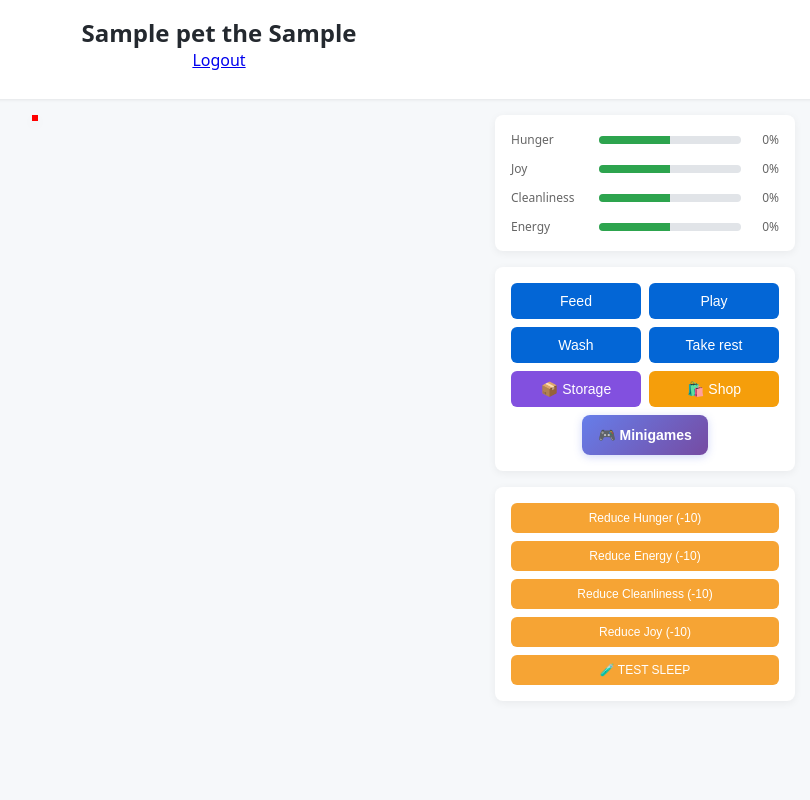
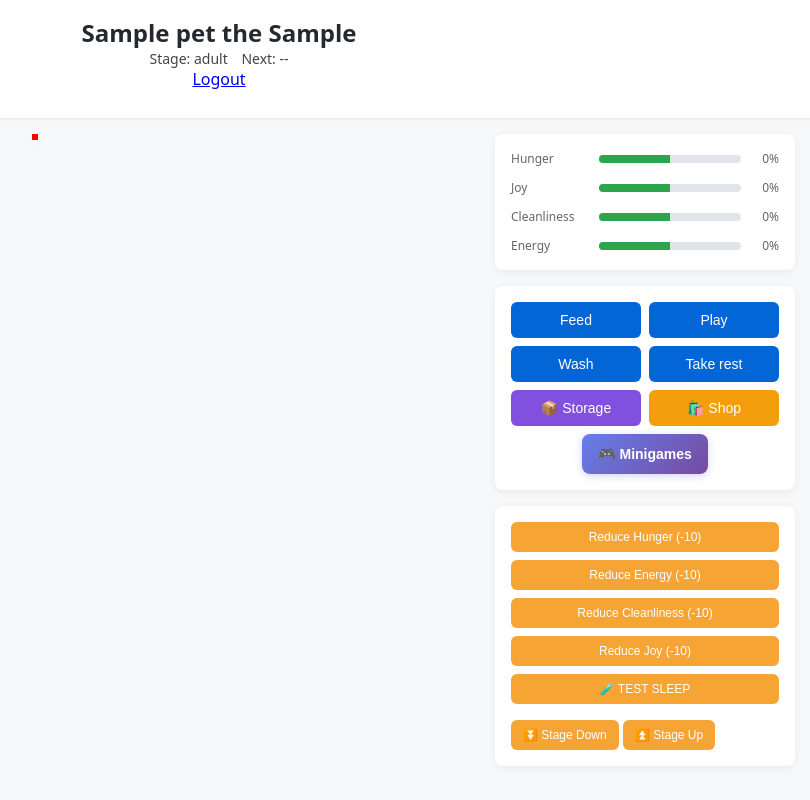
Before and after one commit to Acejack7/tamagochi, a Flask app: page / in a window 1280 px wide. Shown: the whole page, without its empty margins (421-1231 px from the left). Run offline with Flask 3, Linux system fonts and the light colour scheme; a user stored in the database is signed in; tables that the repository leaves empty hold one stand-in row (values such as "Sample post"); some libraries are stand-ins or nearby versions.

Commit message:
feat: add maturity stages (child/teen/adult) + debug controls
backend: add MATURITY_ORDER and durations; Pet maturity helpers

api: include maturity in /api/pet/stats; add POST /api/pet/maturity (up/down/set)

frontend: placeholder sprites for child/teen squirrel; adult unchanged; stage-aware sprite selection

ui: header maturity info and Stage Up/Down debug buttons

fix: add MenuManager.updateMaturityLabels and wire handlers

note: stat decay unchanged; future work may vary by stage

```diff
--- a/app/static/js/main.js
+++ b/app/static/js/main.js
@@ -16,6 +16,7 @@
 let petType = 'hedgehog'; // default, will be updated from server
 let gameScene;
 let currentPetState = 'idle';
+let maturityStage = 'adult';
 let foodDisplaySprite = null; // For showing food images
 let foodDisplayTimer = null; // For timing food display
 
@@ -186,6 +187,16 @@
 
 	getActiveMenu() {
 		return this.activeMenu;
+	}
+
+	updateMaturityLabels(maturity) {
+		if (!maturity) return;
+		const stageEl = document.getElementById('maturity-stage');
+		const nextEl = document.getElementById('maturity-next');
+		if (stageEl) stageEl.textContent = `Stage: ${maturity.stage}`;
+		if (nextEl) {
+			nextEl.textContent = maturity.next_change_time ? `Next: ${new Date(maturity.next_change_time).toLocaleString()}` : 'Next: --';
+		}
 	}
 }
 
@@ -654,6 +665,11 @@
 
 			// Update stats
 			updateStatsDisplay(data.stats);
+			// Update maturity if included
+			if (data.maturity) {
+				maturityStage = data.maturity.stage || maturityStage;
+				applyMaturitySprites();
+			}
 
 			// Show success feedback
 			const feedbackText = actionSubType ?
@@ -696,32 +712,38 @@
 	this.load.image('squirrel_sleeping', '/static/sprites/squirrel_sleeping.png');
 	this.load.image('squirrel_sad', '/static/sprites/squirrel_sad.png');
 
-	// Load squirrel idle animation sprite sheet (4 frames, 256x256 each)
+	// Load squirrel idle animation sprite sheet (adult default)
 	this.load.spritesheet('squirrel_idle_anim', '/static/sprites/sheets/squirrel_idle_sprite.png', {
 		frameWidth: 256,
 		frameHeight: 256
 	});
 
-	// Load squirrel hungry animation sprite sheet (4 frames, 256x256 each)
+	// Load squirrel hungry animation sprite sheet (adult default)
 	this.load.spritesheet('squirrel_hungry_anim', '/static/sprites/sheets/squirrel_hungry_sprite.png', {
 		frameWidth: 256,
 		frameHeight: 256
 	});
 
-	// Load squirrel sleeping animation sprite sheet (4 frames, 256x256 each)
+	// Load squirrel sleeping animation sprite sheet (adult default)
 	this.load.spritesheet('squirrel_sleeping_anim', '/static/sprites/sheets/squirrel_sleepy_sprite.png', {
 		frameWidth: 256,
 		frameHeight: 256
 	});
 
-	// Load squirrel dirty animation sprite sheet (4 frames, 256x256 each)
+	// Load squirrel dirty animation sprite sheet (adult default)
 	this.load.spritesheet('squirrel_dirty_anim', '/static/sprites/sheets/squirrel_dirty_sprite.png', {
 		frameWidth: 256,
 		frameHeight: 256
 	});
 
-	// Load squirrel bored animation sprite sheet (4 frames, 256x256 each)
+	// Load squirrel bored animation sprite sheet (adult default)
 	this.load.spritesheet('squirrel_bored_anim', '/static/sprites/sheets/squirrel_bored_sprite.png', {
+		frameWidth: 256,
+		frameHeight: 256
+	});
+
+	// Child/Teen placeholder sprite sheet (used for all states in early stages)
+	this.load.spritesheet('squirrel_placeholder_anim', '/static/sprites/sheets/placeholder_sprite.png', {
 		frameWidth: 256,
 		frameHeight: 256
 	});
@@ -739,6 +761,11 @@
 	// Load play images
 	this.load.image('tennis_ball', '/static/img/tennis_ball.png');
 	this.load.image('play_wheel', '/static/img/play_wheel.png');
+
+	// Wash images used by overlay image functions
+	this.load.image('washbasin', '/static/img/washbasin.png');
+	this.load.image('shower_cabin', '/static/img/shower_cabin.png');
+	this.load.image('bath', '/static/img/bath.png');
 
 	console.log('Squirrel sprites, food, sleep, and play images loaded');
 
@@ -771,17 +798,18 @@
 	if (petType === 'squirrel') {
 		// Use animated squirrel sprite
 		console.log('Creating animated squirrel sprite...');
-		pet = this.add.sprite(GAME_WIDTH / 2, GAME_HEIGHT / 2, 'squirrel_idle_anim');
+		const initialKey = getStageSpriteKey('idle');
+		pet = this.add.sprite(GAME_WIDTH / 2, GAME_HEIGHT / 2, initialKey);
 
 		// Since frames are already 256x256, we don't need to scale x2
 		pet.setScale(1);
 
-		// Create idle animation (4 frames at 2fps = 2 seconds total)
+		// Create idle animation (4 frames)
 		this.anims.create({
 			key: 'squirrel_idle_animation',
 			frames: this.anims.generateFrameNumbers('squirrel_idle_anim', { start: 0, end: 3 }),
 			frameRate: 0.65,
-			repeat: -1 // Loop forever
+			repeat: -1
 		});
 
 		// Create hungry animation (4 frames at 2fps = 2 seconds total)
@@ -816,8 +844,8 @@
 			repeat: -1 // Loop forever
 		});
 
-		// Start the idle animation
-		pet.play('squirrel_idle_animation');
+		// Start the idle animation (may be overridden to placeholder later)
+		pet.play(getStageAnimationKey('idle'));
 
 		console.log('Animated squirrel sprite created:', pet);
 
@@ -869,6 +897,21 @@
 			if (data.success) {
 				// Use loadCurrentStats logic to handle sleep state properly
 				updateStatsDisplay(data.stats);
+				// Maturity info in auto update
+				if (data.maturity) {
+					maturityStage = data.maturity.stage || maturityStage;
+					const stageEl = document.getElementById('maturity-stage');
+					const nextEl = document.getElementById('maturity-next');
+					if (stageEl) stageEl.textContent = `Stage: ${maturityStage}`;
+					if (nextEl) {
+						if (data.maturity.next_change_time) {
+							nextEl.textContent = `Next: ${new Date(data.maturity.next_change_time).toLocaleString()}`;
+						} else {
+							nextEl.textContent = 'Next: --';
+						}
+					}
+					applyMaturitySprites();
+				}
 
 				// Check sleep state (same logic as loadCurrentStats)
 				if (data.is_sleeping && data.sleep_end_time && !isSleeping) {
@@ -892,6 +935,21 @@
 
 		if (data.success) {
 			updateStatsDisplay(data.stats);
+			// Update maturity UI and stage
+			if (data.maturity) {
+				maturityStage = data.maturity.stage || 'adult';
+				const stageEl = document.getElementById('maturity-stage');
+				const nextEl = document.getElementById('maturity-next');
+				if (stageEl) stageEl.textContent = `Stage: ${maturityStage}`;
+				if (nextEl) {
+					if (data.maturity.next_change_time) {
+						nextEl.textContent = `Next: ${new Date(data.maturity.next_change_time).toLocaleString()}`;
+					} else {
+						nextEl.textContent = 'Next: --';
+					}
+				}
+				applyMaturitySprites();
+			}
 
 			// Update inventory
 			if (data.inventory) {
@@ -1006,6 +1064,20 @@
 	// Setup buy buttons
 	setupBuyButtons();
 
+	// Setup maturity debug buttons
+	const maturityUp = document.getElementById('maturity-up');
+	const maturityDown = document.getElementById('maturity-down');
+	if (maturityUp) {
+		maturityUp.addEventListener('click', async () => {
+			await changeMaturity('up');
+		});
+	}
+	if (maturityDown) {
+		maturityDown.addEventListener('click', async () => {
+			await changeMaturity('down');
+		});
+	}
+
 
 	// Global menu closing functionality
 	document.addEventListener('click', function(e) {
@@ -1028,6 +1100,24 @@
 			menuManager.hideAllMenus();
 		}
 	});
+}
+
+async function changeMaturity(action) {
+	try {
+		const response = await fetch('/api/pet/maturity', {
+			method: 'POST',
+			headers: { 'Content-Type': 'application/json' },
+			body: JSON.stringify({ action })
+		});
+		const data = await response.json();
+		if (data && data.success && data.maturity) {
+			maturityStage = data.maturity.stage || maturityStage;
+			menuManager.updateMaturityLabels(data.maturity);
+			applyMaturitySprites();
+		}
+	} catch (e) {
+		console.error('Failed to change maturity:', e);
+	}
 }
 
 
@@ -1382,6 +1472,9 @@
 function updatePetAppearance(stats) {
 	if (!pet || petType !== 'squirrel') return;
 
+	// Apply maturity sprites before computing states
+	applyMaturitySprites();
+
 	// Determine active states based on thresholds (multiple states can be active)
 	const activeStates = [];
 
@@ -1419,23 +1512,79 @@
 	}
 }
 
-function changePetStateMulti(activeStates, stateKey) {
-	if (!pet || petType !== 'squirrel') {
-		console.log('Cannot change pet state:', { pet: !!pet, petType, activeStates });
-		return;
-	}
-
-	console.log('Changing pet state from', currentPetState, 'to', stateKey, '(states:', activeStates, ')');
-	currentPetState = stateKey;
-
-	// Map state names to their animation sprite sheet keys
-	const stateToSpriteSheet = {
+// Select appropriate sprite sheet per maturity stage
+function getStageSpriteKey(state) {
+	if (petType !== 'squirrel') return 'squirrel_idle_anim';
+	const isAdult = maturityStage === 'adult';
+	if (!isAdult) {
+		return 'squirrel_placeholder_anim';
+	}
+	const mapping = {
 		'idle': 'squirrel_idle_anim',
 		'hungry': 'squirrel_hungry_anim',
 		'sleeping': 'squirrel_sleeping_anim',
 		'dirty': 'squirrel_dirty_anim',
 		'bored': 'squirrel_bored_anim'
 	};
+	return mapping[state] || 'squirrel_idle_anim';
+}
+
+function getStageAnimationKey(state) {
+	if (petType !== 'squirrel') return 'squirrel_idle_animation';
+	const isAdult = maturityStage === 'adult';
+	if (!isAdult) return 'squirrel_placeholder_animation';
+	return `squirrel_${state}_animation`;
+}
+
+function ensurePlaceholderAnimation() {
+	if (!gameScene) return;
+	if (!gameScene.anims.exists('squirrel_placeholder_animation')) {
+		gameScene.anims.create({
+			key: 'squirrel_placeholder_animation',
+			frames: gameScene.anims.generateFrameNumbers('squirrel_placeholder_anim', { start: 0, end: 3 }),
+			frameRate: 0.65,
+			repeat: -1
+		});
+	}
+}
+
+function applyMaturitySprites() {
+	if (!pet || petType !== 'squirrel') return;
+	const isAdult = maturityStage === 'adult';
+	if (!isAdult) {
+		ensurePlaceholderAnimation();
+		pet.stop();
+		pet.setTexture('squirrel_placeholder_anim');
+		pet.play('squirrel_placeholder_animation');
+	} else {
+		// switch back to correct animation for current state
+		const states = currentPetState.includes('+') ? currentPetState.split('+') : [currentPetState];
+		if (states.length === 1) {
+			const key = getStageSpriteKey(states[0]);
+			pet.stop();
+			pet.setTexture(key);
+			pet.play(getStageAnimationKey(states[0]));
+		}
+	}
+}
+
+function changePetStateMulti(activeStates, stateKey) {
+	if (!pet || petType !== 'squirrel') {
+		console.log('Cannot change pet state:', { pet: !!pet, petType, activeStates });
+		return;
+	}
+
+	console.log('Changing pet state from', currentPetState, 'to', stateKey, '(states:', activeStates, ')');
+	currentPetState = stateKey;
+
+	// Map state names to their animation sprite sheet keys (stage-aware)
+	const stateToSpriteSheet = {
+		'idle': getStageSpriteKey('idle'),
+		'hungry': getStageSpriteKey('hungry'),
+		'sleeping': getStageSpriteKey('sleeping'),
+		'dirty': getStageSpriteKey('dirty'),
+		'bored': getStageSpriteKey('bored')
+	};
 
 	// Handle single states that use animated sprites
 	if (activeStates.length === 1) {
@@ -1446,7 +1595,7 @@
 			console.log(`Switching to animated ${state} state`);
 			pet.stop();
 			pet.setTexture(stateToSpriteSheet[state]);
-			pet.play(`squirrel_${state}_animation`);
+			pet.play(getStageAnimationKey(state));
 			console.log(`Animated ${state} state activated`);
 		} else {
 			// Use static sprite (happy, sad)
@@ -1483,7 +1632,7 @@
 	if (gameScene.anims.exists(animationKey)) {
 		console.log(`Using existing combined animation: ${animationKey}`);
 		pet.stop();
-		pet.setTexture('squirrel_idle_anim'); // Use any sprite sheet as base texture
+		pet.setTexture(getStageSpriteKey('idle')); // Use stage-based base texture
 		pet.play(animationKey);
 		return;
 	}
@@ -1493,11 +1642,11 @@
 	// Build combined frame sequence
 	const combinedFrames = [];
 	const stateToSpriteSheet = {
-		'idle': 'squirrel_idle_anim',
-		'hungry': 'squirrel_hungry_anim',
-		'sleeping': 'squirrel_sleeping_anim',
-		'dirty': 'squirrel_dirty_anim',
-		'bored': 'squirrel_bored_anim'
+		'idle': getStageSpriteKey('idle'),
+		'hungry': getStageSpriteKey('hungry'),
+		'sleeping': getStageSpriteKey('sleeping'),
+		'dirty': getStageSpriteKey('dirty'),
+		'bored': getStageSpriteKey('bored')
 	};
 
 	// Add frames from each active state (only animated states)
@@ -1518,7 +1667,7 @@
 	if (combinedFrames.length === 0) {
 		for (let i = 0; i < 4; i++) {
 			combinedFrames.push({
-				key: 'squirrel_idle_anim',
+				key: getStageSpriteKey('idle'),
 				frame: i
 			});
 		}
@@ -1536,7 +1685,7 @@
 
 	// Play the combined animation
 	pet.stop();
-	pet.setTexture('squirrel_idle_anim'); // Use any sprite sheet as base texture
+	pet.setTexture(getStageSpriteKey('idle')); // Use stage-based base texture
 	pet.play(animationKey);
 }
 
@@ -1557,8 +1706,8 @@
 		pet.stop();
 
 		// Set to animated sprite texture and start animation
-		pet.setTexture('squirrel_idle_anim');
-		pet.play('squirrel_idle_animation');
+		pet.setTexture(getStageSpriteKey('idle'));
+		pet.play(getStageAnimationKey('idle'));
 
 		console.log('Animated idle state activated');
 	} else if (newState === 'hungry') {
@@ -1569,8 +1718,8 @@
 		pet.stop();
 
 		// Set to animated sprite texture and start animation
-		pet.setTexture('squirrel_hungry_anim');
-		pet.play('squirrel_hungry_animation');
+		pet.setTexture(getStageSpriteKey('hungry'));
+		pet.play(getStageAnimationKey('hungry'));
 
 		console.log('Animated hungry state activated');
 	} else if (newState === 'sleeping') {
@@ -1581,8 +1730,8 @@
 		pet.stop();
 
 		// Set to animated sprite texture and start animation
-		pet.setTexture('squirrel_sleeping_anim');
-		pet.play('squirrel_sleeping_animation');
+		pet.setTexture(getStageSpriteKey('sleeping'));
+		pet.play(getStageAnimationKey('sleeping'));
 
 		console.log('Animated sleeping state activated');
 	} else if (newState === 'dirty') {
@@ -1593,8 +1742,8 @@
 		pet.stop();
 
 		// Set to animated sprite texture and start animation
-		pet.setTexture('squirrel_dirty_anim');
-		pet.play('squirrel_dirty_animation');
+		pet.setTexture(getStageSpriteKey('dirty'));
+		pet.play(getStageAnimationKey('dirty'));
 
 		console.log('Animated dirty state activated');
 	} else {
--- a/app/templates/game.html
+++ b/app/templates/game.html
@@ -10,6 +10,10 @@
 <body>
 	<header class="site-header">
 		<h1>{{ pet.name }} the {{ pet.pet_type.title() }}</h1>
+		<div class="maturity-info" style="font-size: 14px; color: #444;">
+			<span id="maturity-stage">Stage: adult</span>
+			<span id="maturity-next" style="margin-left: 10px;">Next: --</span>
+		</div>
 		<nav class="auth-nav">
 			<a href="{{ url_for('auth.logout') }}">Logout</a>
 		</nav>
@@ -516,6 +520,10 @@
 					<button class="test-btn" data-test="reduce-cleanliness">Reduce Cleanliness (-10)</button>
 					<button class="test-btn" data-test="reduce-joy">Reduce Joy (-10)</button>
 					<button class="test-btn" onclick="testSleep(); event.stopPropagation();">🧪 TEST SLEEP</button>
+					<div style="margin-top:8px;">
+						<button class="test-btn" id="maturity-down">⏬ Stage Down</button>
+						<button class="test-btn" id="maturity-up">⏫ Stage Up</button>
+					</div>
 				</div>
 			</div>
 		</div>
--- a/app/views.py
+++ b/app/views.py
@@ -1,4 +1,4 @@
-from flask import Blueprint, render_template, redirect, url_for, request, flash, jsonify
+from flask import Blueprint, render_template, redirect, url_for, request, flash, jsonify, session
 from flask_login import login_required, current_user
 from datetime import datetime, timedelta
 
@@ -563,6 +563,10 @@
 			"coins": current_user.inventory.coins
 		}
 
+	# Maturity info
+	stage = pet.compute_maturity_stage()
+	next_change_dt = pet.compute_next_maturity_change()
+
 	return jsonify({
 		"success": True,
 		"is_sleeping": pet.is_sleeping,
@@ -574,6 +578,10 @@
 		"wash_start_time": pet.wash_start_time.isoformat() if pet.wash_start_time else None,
 		"wash_end_time": pet.wash_end_time.isoformat() if pet.wash_end_time else None,
 		"inventory": inventory_data,
+		"maturity": {
+			"stage": stage,
+			"next_change_time": next_change_dt.isoformat() if next_change_dt else None
+		},
 		"stats": {
 			"hunger": pet.hunger,
 			"happiness": pet.happiness,
@@ -841,3 +849,60 @@
 			"energy": pet.energy
 		}
 	})
+
+
+# Debug maturity controls
+@bp.route("/api/pet/maturity", methods=["POST"])
+@login_required
+def set_maturity_stage():
+	if not current_user.pet:
+		return jsonify({"error": "No pet found"}), 404
+
+	action = request.json.get("action")  # 'up' | 'down' | 'set'
+	stage = request.json.get("stage")    # optional when action == 'set'
+	if action not in ["up", "down", "set"]:
+		return jsonify({"error": "Invalid action"}), 400
+
+	pet = current_user.pet
+	current_stage = pet.compute_maturity_stage()
+
+	from datetime import timedelta
+	# Calculate desired stage index
+	from .constants import MATURITY_ORDER, MATURITY_DURATIONS_DAYS
+	idx = MATURITY_ORDER.index(current_stage)
+
+	if action == 'up' and idx < len(MATURITY_ORDER) - 1:
+		desired_idx = idx + 1
+	elif action == 'down' and idx > 0:
+		desired_idx = idx - 1
+	elif action == 'set':
+		if stage not in MATURITY_ORDER:
+			return jsonify({"error": "Invalid stage"}), 400
+		desired_idx = MATURITY_ORDER.index(stage)
+	else:
+		desired_idx = idx
+
+	# Adjust created_at to simulate stage
+	child_days = MATURITY_DURATIONS_DAYS.get("child") or 0
+	teen_days = MATURITY_DURATIONS_DAYS.get("teen") or 0
+	if desired_idx == 0:  # child
+		pet.created_at = datetime.utcnow() - timedelta(hours=1)
+	elif desired_idx == 1:  # teen -> just past child duration
+		pet.created_at = datetime.utcnow() - timedelta(days=child_days, hours=1)
+	else:  # adult -> past child+teen
+		pet.created_at = datetime.utcnow() - timedelta(days=child_days + teen_days, hours=1)
+
+	# Return updated maturity info
+	stage = pet.compute_maturity_stage()
+	next_change_dt = pet.compute_next_maturity_change()
+
+	from .extensions import db
+	db.session.commit()
+
+	return jsonify({
+		"success": True,
+		"maturity": {
+			"stage": stage,
+			"next_change_time": next_change_dt.isoformat() if next_change_dt else None
+		}
+	})
```
Also changed, not shown: app/constants.py (+9 -0 lines), app/models.py (+29 -1 lines), app/static/sprites/sheets/archive/squirrel_bored_sprite.png (added), app/static/sprites/sheets/archive/squirrel_dirty_sprite.png (added), app/static/sprites/sheets/archive/squirrel_hungry_sprite.png (added), app/static/sprites/sheets/archive/squirrel_idle_sprite.png (added), app/static/sprites/sheets/archive/squirrel_sleepy_sprite.png (added), app/static/sprites/sheets/placeholder_sprite.png (added), app/static/sprites/sheets/squirrel_bored_sprite.png, app/static/sprites/sheets/squirrel_dirty_sprite.png, app/static/sprites/sheets/squirrel_hungry_sprite.png, app/static/sprites/sheets/squirrel_idle_sprite.png, app/static/sprites/sheets/squirrel_sleepy_sprite.png.
